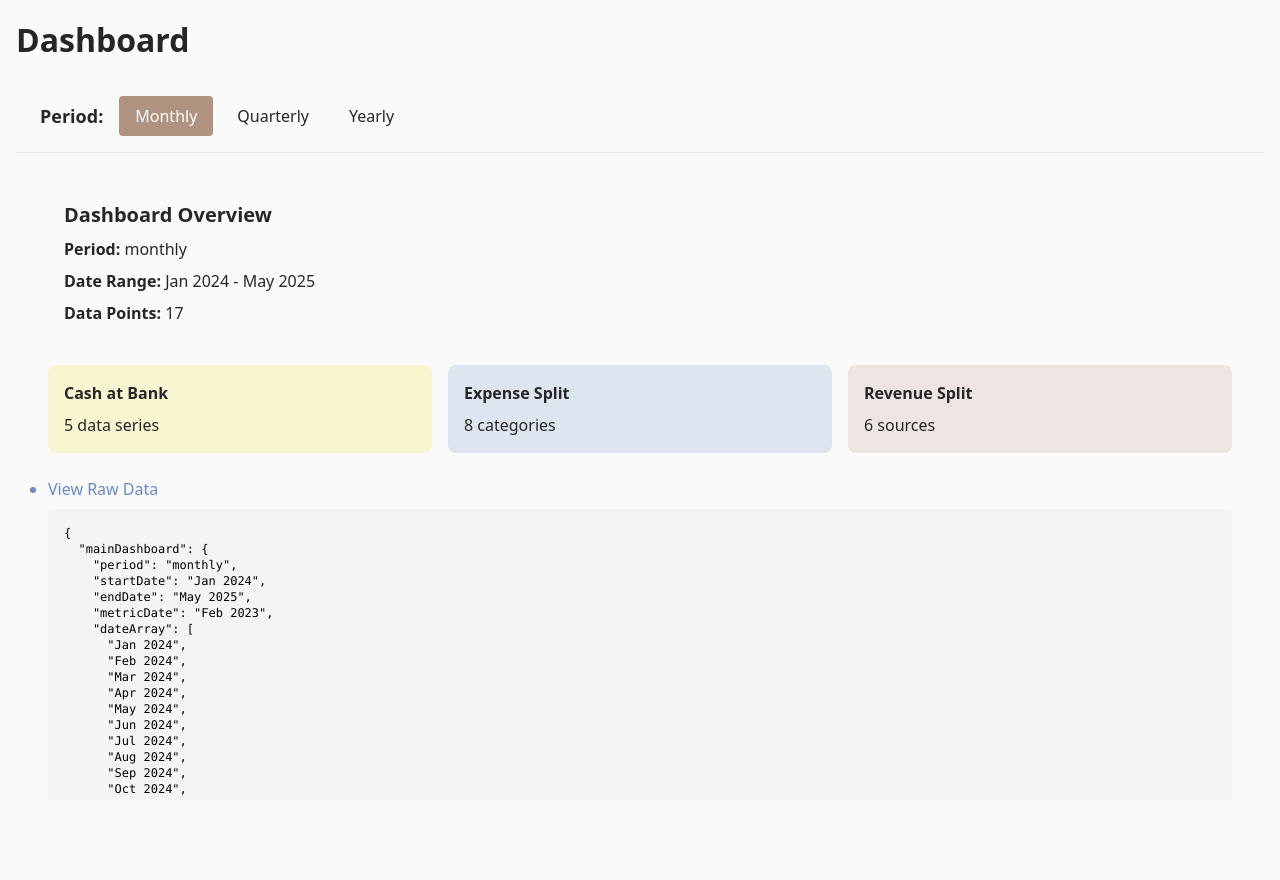
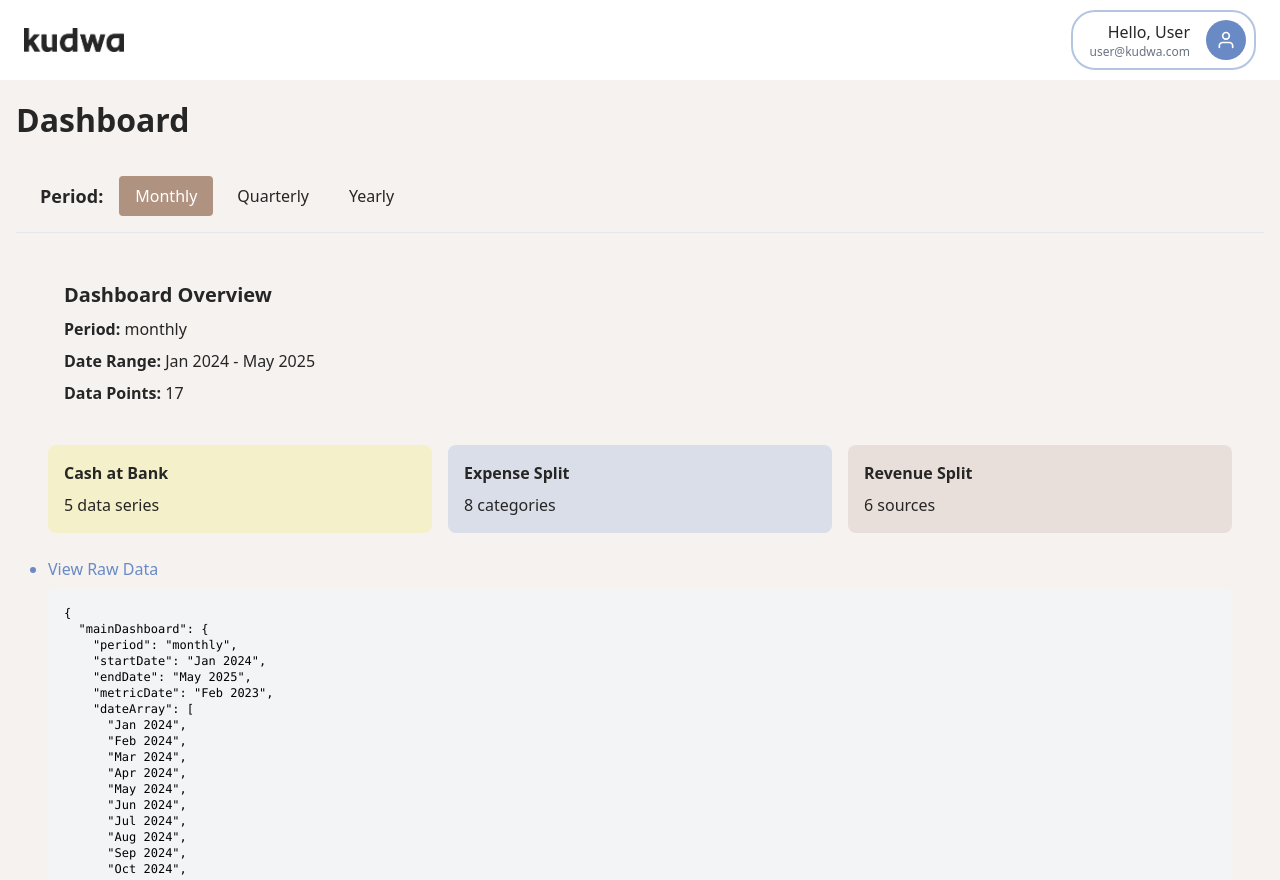
Before and after one commit to jovsky/kudwa-dashboard, a Next.js app: page /dashboard in a window 1280 px wide. Before the commit the page ends 800 px from the top, so only its background shows below. Built offline with nearby package versions, Linux system fonts and the light colour scheme.

Commit message:
feat: implement Navigation component with TopBar and integrate it into layout

```diff
--- a/src/app/(pages)/layout.tsx
+++ b/src/app/(pages)/layout.tsx
@@ -4,6 +4,7 @@ import { QueryClient, QueryClientProvider } from "@tanstack/react-query"
 import React from "react"
 
 import CustomErrorBoundary from "@/components/CustomErrorBoundary"
+import Navigation from "@/components/Navigation"
 
 const queryClient = new QueryClient()
 
@@ -11,7 +12,9 @@ export default function Provider({ children }: { children: React.ReactNode }) {
   return (
     <CustomErrorBoundary>
       <QueryClientProvider client={queryClient}>
-        <div className="container flex flex-col mx-auto p-4 h-screen overflow-hidden">{children}</div>
+        <Navigation>
+          <div className="container flex flex-col mx-auto p-4 h-screen overflow-hidden">{children}</div>
+        </Navigation>
       </QueryClientProvider>
     </CustomErrorBoundary>
   )
--- a/src/app/globals.css
+++ /dev/null
@@ -1,45 +0,0 @@
-@import "tailwindcss";
-
-:root {
-  --background: #fbfafa;
-  --foreground: #262626;
-
-  /* Kudwa Brand Colors */
-  --kudwa-brown: #b09280;
-  --kudwa-yellow: #eae62f;
-  --kudwa-blue: #698ac5;
-  --kudwa-dark: #262626;
-  --kudwa-light: #fbfafa;
-
-  /* Light versions */
-  --kudwa-light-brown: color-mix(in srgb, var(--kudwa-brown) 50%, white);
-  --kudwa-light-yellow: color-mix(in srgb, var(--kudwa-yellow) 50%, white);
-  --kudwa-light-blue: color-mix(in srgb, var(--kudwa-blue) 50%, white);
-
-  /* Dark versions */
-  --kudwa-dark-brown: color-mix(in srgb, var(--kudwa-brown) 80%, black);
-  --kudwa-dark-yellow: color-mix(in srgb, var(--kudwa-yellow) 80%, black);
-  --kudwa-dark-blue: color-mix(in srgb, var(--kudwa-blue) 80%, black);
-}
-
-@theme {
-  --color-kudwa-brown: var(--kudwa-brown);
-  --color-kudwa-yellow: var(--kudwa-yellow);
-  --color-kudwa-blue: var(--kudwa-blue);
-  --color-kudwa-dark: var(--kudwa-dark);
-  --color-kudwa-light: var(--kudwa-light);
-
-  --color-kudwa-light-brown: var(--kudwa-light-brown);
-  --color-kudwa-light-yellow: var(--kudwa-light-yellow);
-  --color-kudwa-light-blue: var(--kudwa-light-blue);
-
-  --color-kudwa-dark-brown: var(--kudwa-dark-brown);
-  --color-kudwa-dark-yellow: var(--kudwa-dark-yellow);
-  --color-kudwa-dark-blue: var(--kudwa-dark-blue);
-}
-
-body {
-  background: var(--background);
-  color: var(--foreground);
-  font-family: var(--font-sans), Arial, Helvetica, sans-serif;
-}
--- a/src/app/layout.tsx
+++ b/src/app/layout.tsx
@@ -1,4 +1,4 @@
-import "./globals.css"
+import "./../styles/globals.css"
 
 import type { Metadata } from "next"
 import { Geist, Geist_Mono } from "next/font/google"
--- a/src/components/Dashboard/DashboardContent.tsx
+++ b/src/components/Dashboard/DashboardContent.tsx
@@ -5,7 +5,7 @@ import { DashboardData } from "@/types/dashboardTypes"
 const DashboardContent: React.FC<{ dashboardData: DashboardData }> = ({ dashboardData }) => {
   return (
     <div style={{ padding: "2rem" }}>
-      <div className="bg-kudwa-light p-4 rounded-lg mb-6">
+      <div className="p-4 rounded-lg mb-6">
         <h2 className="text-xl font-semibold mb-2">Dashboard Overview</h2>
         <div className="space-y-2">
           <p>
--- /dev/null
+++ b/src/components/Navigation/Logo.tsx
@@ -0,0 +1,14 @@
+// Next modules
+import Image from "next/image"
+import Link from "next/link"
+
+// Images
+import logoGrupoHope from "@/assets/logo.avif"
+
+export default function Logo() {
+  return (
+    <Link href="/">
+      <Image src={logoGrupoHope.src} alt="Logo Kudwa" width={100} height={0} />
+    </Link>
+  )
+}
--- /dev/null
+++ b/src/components/Navigation/TopBar.tsx
@@ -0,0 +1,17 @@
+import { FC } from "react"
+
+import { Profile } from "../Profile"
+import Logo from "./Logo"
+
+const TopBar: FC = () => {
+  return (
+    <div className="flex w-full h-20 items-center px-6 py-2 gap-4 shadow-md bg-foreground">
+      <Logo />
+      <div className="ml-auto pl-8">
+        <Profile />
+      </div>
+    </div>
+  )
+}
+
+export default TopBar
--- /dev/null
+++ b/src/components/Navigation/index.tsx
@@ -0,0 +1,14 @@
+import { FC, PropsWithChildren } from "react"
+
+import TopBar from "./TopBar"
+
+const Navigation: FC<PropsWithChildren> = ({ children }) => {
+  return (
+    <div className="flex flex-col h-full w-full z-1">
+      <TopBar />
+      <div className="flex h-full w-full bg-background">{children}</div>
+    </div>
+  )
+}
+
+export default Navigation
--- /dev/null
+++ b/src/components/Profile.tsx
@@ -0,0 +1,32 @@
+import React from "react"
+import { FiUser } from "react-icons/fi"
+
+interface ProfileProps {
+  showProfileData?: boolean
+  size?: "sm" | "md"
+}
+
+export const Profile: React.FC<ProfileProps> = ({ showProfileData = true, size = "md" }) => {
+  const iconSize = size === "sm" ? 16 : 20
+
+  const avatarSize = size === "sm" ? "w-8 h-8" : "w-10 h-10"
+  const nameSize = size === "sm" ? "text-sm" : "text-base"
+  const gapSize = size === "sm" ? "gap-2" : "gap-4"
+
+  return (
+    <div className={`flex items-center ${gapSize} border-2 border-kudwa-light-blue rounded-3xl p-2 pl-4 select-none`}>
+      {showProfileData && (
+        <div className="text-right">
+          <p className={`font-medium text-kudwa-dark ${nameSize}`}>Hello, User</p>
+          <p className="text-xs text-gray-500">user@kudwa.com</p>
+        </div>
+      )}
+
+      <div className={`flex items-center justify-center bg-kudwa-blue text-white rounded-full ${avatarSize}`}>
+        <FiUser size={iconSize} />
+      </div>
+    </div>
+  )
+}
+
+export default Profile
--- /dev/null
+++ b/src/styles/globals.css
@@ -0,0 +1,52 @@
+@import "tailwindcss";
+
+@layer base {
+  :root {
+    --background: #f6f2f0;
+    --foreground: white;
+
+    /* Kudwa Brand Colors */
+    --kudwa-brown: #b09280;
+    --kudwa-yellow: #eae62f;
+    --kudwa-blue: #698ac5;
+    --kudwa-dark: #262626;
+    --kudwa-light: #fbfafa;
+
+    /* Light versions */
+    --kudwa-light-brown: color-mix(in srgb, var(--kudwa-brown) 50%, white);
+    --kudwa-light-yellow: color-mix(in srgb, var(--kudwa-yellow) 50%, white);
+    --kudwa-light-blue: color-mix(in srgb, var(--kudwa-blue) 50%, white);
+
+    /* Dark versions */
+    --kudwa-dark-brown: color-mix(in srgb, var(--kudwa-brown) 80%, black);
+    --kudwa-dark-yellow: color-mix(in srgb, var(--kudwa-yellow) 80%, black);
+    --kudwa-dark-blue: color-mix(in srgb, var(--kudwa-blue) 80%, black);
+  }
+}
+
+@theme {
+  --color-background: var(--background);
+  --color-foreground: var(--foreground);
+
+  --color-kudwa-brown: var(--kudwa-brown);
+  --color-kudwa-yellow: var(--kudwa-yellow);
+  --color-kudwa-blue: var(--kudwa-blue);
+  --color-kudwa-dark: var(--kudwa-dark);
+  --color-kudwa-light: var(--kudwa-light);
+
+  --color-kudwa-light-brown: var(--kudwa-light-brown);
+  --color-kudwa-light-yellow: var(--kudwa-light-yellow);
+  --color-kudwa-light-blue: var(--kudwa-light-blue);
+
+  --color-kudwa-dark-brown: var(--kudwa-dark-brown);
+  --color-kudwa-dark-yellow: var(--kudwa-dark-yellow);
+  --color-kudwa-dark-blue: var(--kudwa-dark-blue);
+
+  --shadow-soft: 5px 5px 3px 0px rgba(0, 0, 0, 0.1);
+}
+
+body {
+  background: var(--background);
+  color: var(--kudwa-dark);
+  font-family: var(--font-sans), Arial, Helvetica, sans-serif;
+}
```
Also changed, not shown: src/assets/logo.avif (added).
